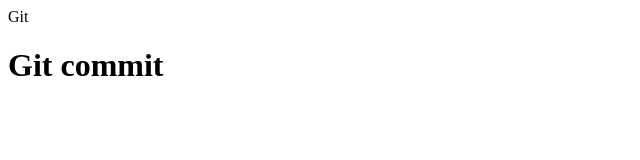
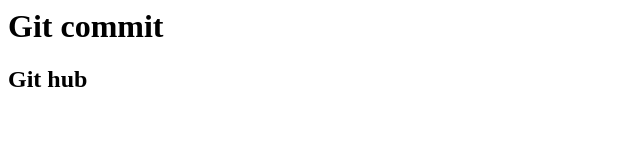
Before and after one commit to Patnana-Harsha/web-app, a plain HTML site: page Web-app/index.html in a window 1280 px wide. Shown: the whole page, without its empty margins (0-640 px from the left). Drawn offline with Linux system fonts and the light colour scheme.

Commit message:
added h2 tag

```diff
--- a/Web-app/index.html
+++ b/Web-app/index.html
@@ -5,9 +5,7 @@
     <title>Document</title>
 </head>
 <body>
-
-    <p>Git</p>
     <h1>Git commit</h1>
-
+    <h2>Git hub</h2>
 </body>
 </html>
```
